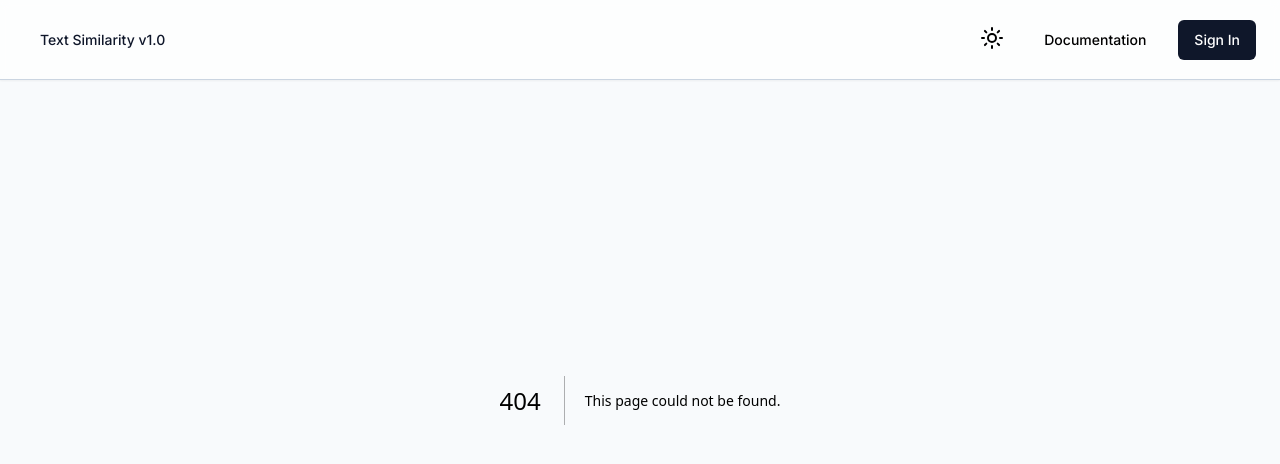
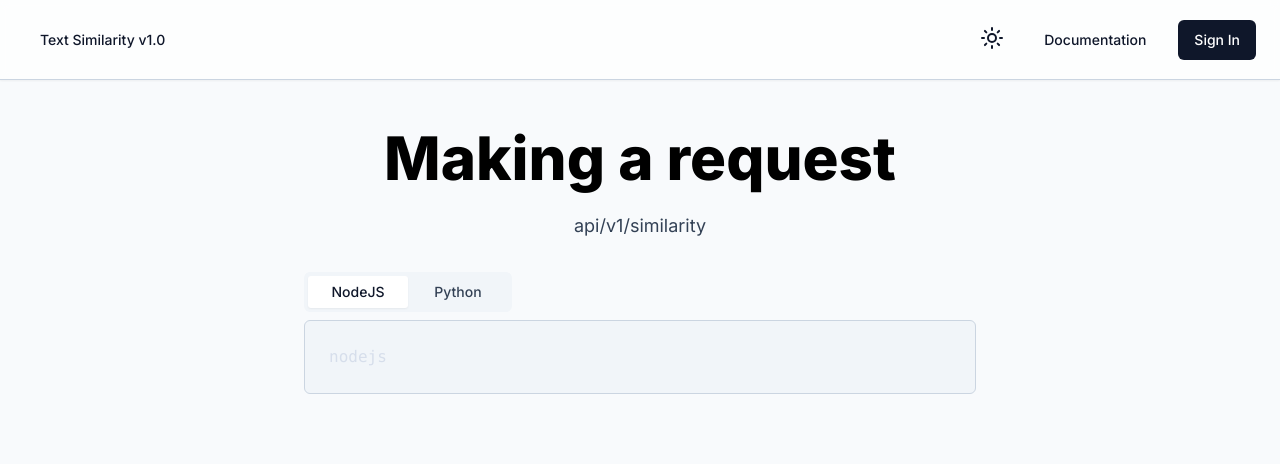
Before and after one commit to stDean/similarity-app_NEXT, a Next.js app: page /documentation in a window 1280 px wide. Before the commit this address had no page. Shown: the top 464 px of the page. Built offline with nearby package versions, Linux system fonts and the light colour scheme.

Commit message:
started the docs page

```diff
--- /dev/null
+++ b/src/app/(docs)/documentation/layout.tsx
@@ -0,0 +1,10 @@
+import "@/styles/globals.css";
+
+export default function RootLayout({
+  children
+}: {
+  children: React.ReactNode
+}) {
+  // offset navbar height
+  return <section className='pt-20'>{children}</section>
+}
--- /dev/null
+++ b/src/app/(docs)/documentation/page.tsx
@@ -0,0 +1,24 @@
+import { Metadata } from "next";
+import "simplebar-react/dist/simplebar.min.css";
+
+import { Paragraph, LargeHeading, DocumentationTabs } from "@/components";
+
+export const metadata: Metadata = {
+  title: 'Similarity API | Documentation',
+  description: 'Free & open-source text similarity API',
+}
+
+const page = () => {
+  return (
+    <div className='container max-w-7xl mx-auto mt-12'>
+      <div className='flex flex-col items-center gap-6'>
+        <LargeHeading>Making a request</LargeHeading>
+        <Paragraph>api/v1/similarity</Paragraph>
+
+        <DocumentationTabs />
+      </div>
+    </div>
+  );
+}
+
+export default page;
--- a/src/app/page.tsx
+++ b/src/app/page.tsx
@@ -31,7 +31,7 @@
             .
           </Paragraph>
 
-          <div className='relative w-full max-w-xl lg:max-w-3xl lg:left-1/2 aspect-square lg:absolute'>
+          <div className='relative w-full max-w-xl lg:left-1/2 aspect-square lg:absolute'>
             <Image
               priority
               className='img-shadow '
--- /dev/null
+++ b/src/components/DocumentationTabs.tsx
@@ -0,0 +1,36 @@
+"use client";
+
+import { FC } from "react";
+import SimpleBar from "simplebar-react";
+
+import { Tabs, TabsContent, TabsList, TabsTrigger } from "./ui/Tabs";
+import Code from "./ui/Code";
+
+interface DocsTabsProps {
+
+}
+
+const DocsTabs: FC<DocsTabsProps> = () => {
+  return (
+    <Tabs defaultValue='nodejs' className='max-w-2xl w-full'>
+      <TabsList>
+        <TabsTrigger value='nodejs'>NodeJS</TabsTrigger>
+        <TabsTrigger value='python'>Python</TabsTrigger>
+      </TabsList>
+
+      <TabsContent value='nodejs'>
+        <SimpleBar forceVisible='y'>
+          <Code animated code="nodejs" language='javascript' show />
+        </SimpleBar>
+      </TabsContent>
+
+      <TabsContent value='python'>
+        <SimpleBar forceVisible='y'>
+          <Code animated code="python" language='python' show />
+        </SimpleBar>
+      </TabsContent>
+    </Tabs>
+  );
+}
+
+export default DocsTabs;
--- a/src/components/index.js
+++ b/src/components/index.js
@@ -2,3 +2,4 @@
 export { default as Providers } from "./Providers";
 export { default as Paragraph } from "./ui/Paragraph";
 export { default as LargeHeading } from "./ui/LargeHeading";
+export { default as DocumentationTabs } from "./DocumentationTabs";
--- /dev/null
+++ b/src/components/ui/Code.tsx
@@ -0,0 +1,80 @@
+"use client";
+
+import { useTheme } from "next-themes";
+import { FC, useEffect, useState } from "react";
+import { themes, Highlight } from "prism-react-renderer";
+
+
+interface CodeProps {
+  code: string
+  show: boolean
+  language: string
+  animationDelay?: number
+  animated?: boolean
+}
+
+const Code: FC<CodeProps> = ({
+  code,
+  show,
+  animated,
+  animationDelay,
+  language,
+}) => {
+  const { theme: applicationTheme } = useTheme()
+  const [text, setText] = useState<string>(animated ? '' : code)
+  const { nightOwl, nightOwlLight } = themes;
+
+  useEffect(() => {
+    if (show && animated) {
+      let i = 0;
+      setTimeout(() => {
+        const intervalId = setInterval(() => {
+          setText(code.slice(0, i))
+          i++
+          if (i > code.length) {
+            clearInterval(intervalId)
+          }
+        }, 15);
+
+        return () => clearInterval(intervalId)
+      }, animationDelay || 150);
+    }
+  }, [code, show, animated, animationDelay])
+
+  // number of lines
+  const lines = text.split(/\r\n|\r|\n/).length
+
+  const theme = applicationTheme === 'light' ? nightOwlLight : nightOwl;
+
+  return (
+    <Highlight code={text} language={language} theme={theme}>
+      {({ className, tokens, getLineProps, getTokenProps }) => (
+        <pre
+          className={
+            className +
+            'transition-all w-fit bg-transparent duration-100 py-0 no-scrollbar'
+          }
+          style={{
+            maxHeight: show ? lines * 24 : 0,
+            opacity: show ? 1 : 0,
+          }}>
+          {tokens.map((line, i) => {
+            // eslint-disable-next-line no-unused-vars
+            const { key, ...rest } = getLineProps({ line, key: i })
+            return (
+              <div key={`line-${i}`} style={{ position: 'relative' }} {...rest}>
+                {line.map((token, index) => {
+                  // eslint-disable-next-line no-unused-vars
+                  const { key, ...props } = getTokenProps({ token, i })
+                  return <span key={index} {...props} />
+                })}
+              </div>
+            )
+          })}
+        </pre>
+      )}
+    </Highlight>
+  )
+}
+
+export default Code
--- /dev/null
+++ b/src/components/ui/Tabs.tsx
@@ -0,0 +1,55 @@
+"use client";
+
+import * as React from "react";
+import * as TabsPrimitive from "@radix-ui/react-tabs";
+
+import { cn } from '@/lib/utils'
+
+const Tabs = TabsPrimitive.Root
+
+const TabsList = React.forwardRef<
+  React.ElementRef<typeof TabsPrimitive.List>,
+  React.ComponentPropsWithoutRef<typeof TabsPrimitive.List>
+>(({ className, ...props }, ref) => (
+  <TabsPrimitive.List
+    ref={ref}
+    className={cn(
+      'inline-flex items-center justify-center rounded-md bg-slate-100 p-1 dark:bg-slate-800',
+      className
+    )}
+    {...props}
+  />
+))
+TabsList.displayName = TabsPrimitive.List.displayName
+
+const TabsTrigger = React.forwardRef<
+  React.ElementRef<typeof TabsPrimitive.Trigger>,
+  React.ComponentPropsWithoutRef<typeof TabsPrimitive.Trigger>
+>(({ className, ...props }, ref) => (
+  <TabsPrimitive.Trigger
+    className={cn(
+      'inline-flex min-w-[100px] items-center justify-center rounded-[0.185rem] px-3 py-1.5  text-sm font-medium text-slate-700 transition-all  disabled:pointer-events-none disabled:opacity-50 data-[state=active]:bg-white data-[state=active]:text-slate-900 data-[state=active]:shadow-sm dark:text-slate-200 dark:data-[state=active]:bg-slate-900 dark:data-[state=active]:text-slate-100',
+      className
+    )}
+    {...props}
+    ref={ref}
+  />
+))
+TabsTrigger.displayName = TabsPrimitive.Trigger.displayName
+
+const TabsContent = React.forwardRef<
+  React.ElementRef<typeof TabsPrimitive.Content>,
+  React.ComponentPropsWithoutRef<typeof TabsPrimitive.Content>
+>(({ className, ...props }, ref) => (
+  <TabsPrimitive.Content
+    className={cn(
+      'mt-2 rounded-md border border-slate-300 bg-slate-100 p-6 dark:border-slate-700 dark:bg-slate-900',
+      className
+    )}
+    {...props}
+    ref={ref}
+  />
+))
+TabsContent.displayName = TabsPrimitive.Content.displayName
+
+export { Tabs, TabsList, TabsTrigger, TabsContent }
```
